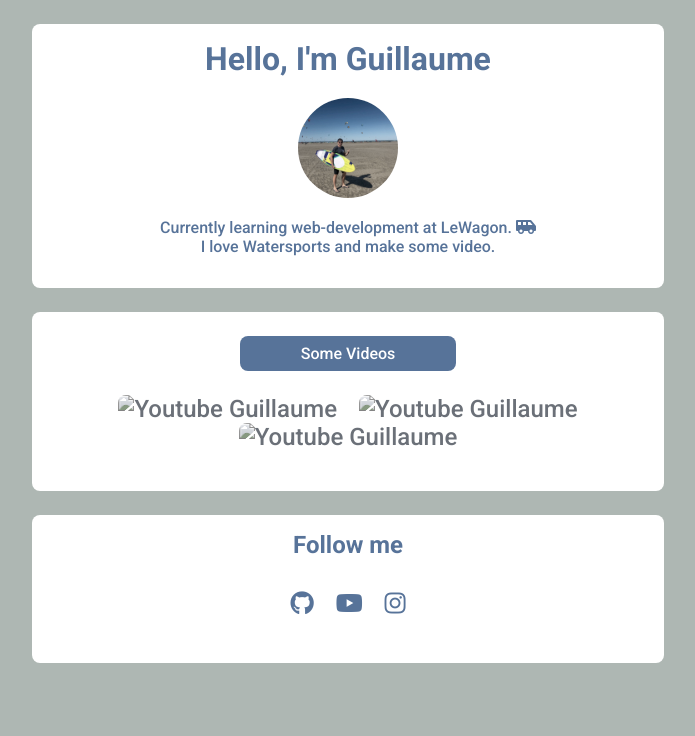
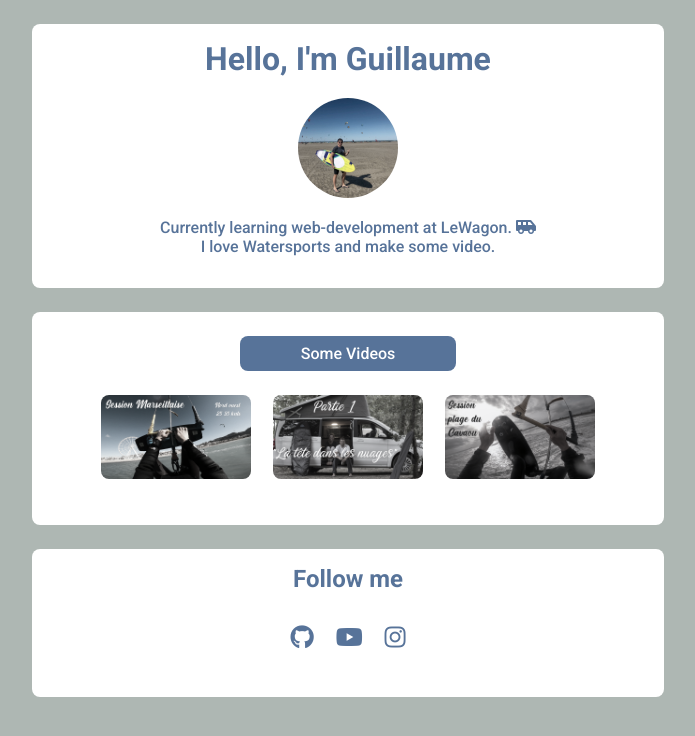
Before and after one commit to GN13008/MyProfile, a plain HTML site: page index.html in a window 1280 px wide. Shown: the whole page, without its empty margins (292-987 px from the left). Drawn offline with Linux system fonts and the light colour scheme; the site is published under a folder, as on GitHub Pages, so addresses that start at the root find nothing.

Commit message:
change img path

```diff
--- a/index.html
+++ b/index.html
@@ -31,17 +31,17 @@
     <ul>
       <li>
         <a href="https://youtu.be/YmsLfvtCg0o" target="_blank">
-          <img class="img-ytb" src="/images/ytb-marseille.jpg" alt="Youtube Guillaume">
+          <img class="img-ytb" src="images/ytb-marseille.jpg" alt="Youtube Guillaume">
         </a>
       </li>
       <li>
         <a href="https://youtu.be/gUAkcqea7jg" target="_blank">
-          <img class="img-ytb" src="/images/ytb-van.jpg" alt="Youtube Guillaume">
+          <img class="img-ytb" src="images/ytb-van.jpg" alt="Youtube Guillaume">
         </a>
       </li>
       <li>
         <a href="https://youtu.be/vpeKM0vkmTo" target="_blank">
-          <img class="img-ytb" src="/images/ytb-fos.jpg" alt="Youtube Guillaume">
+          <img class="img-ytb" src="images/ytb-fos.jpg" alt="Youtube Guillaume">
         </a>
       </li>
     </ul>
```
